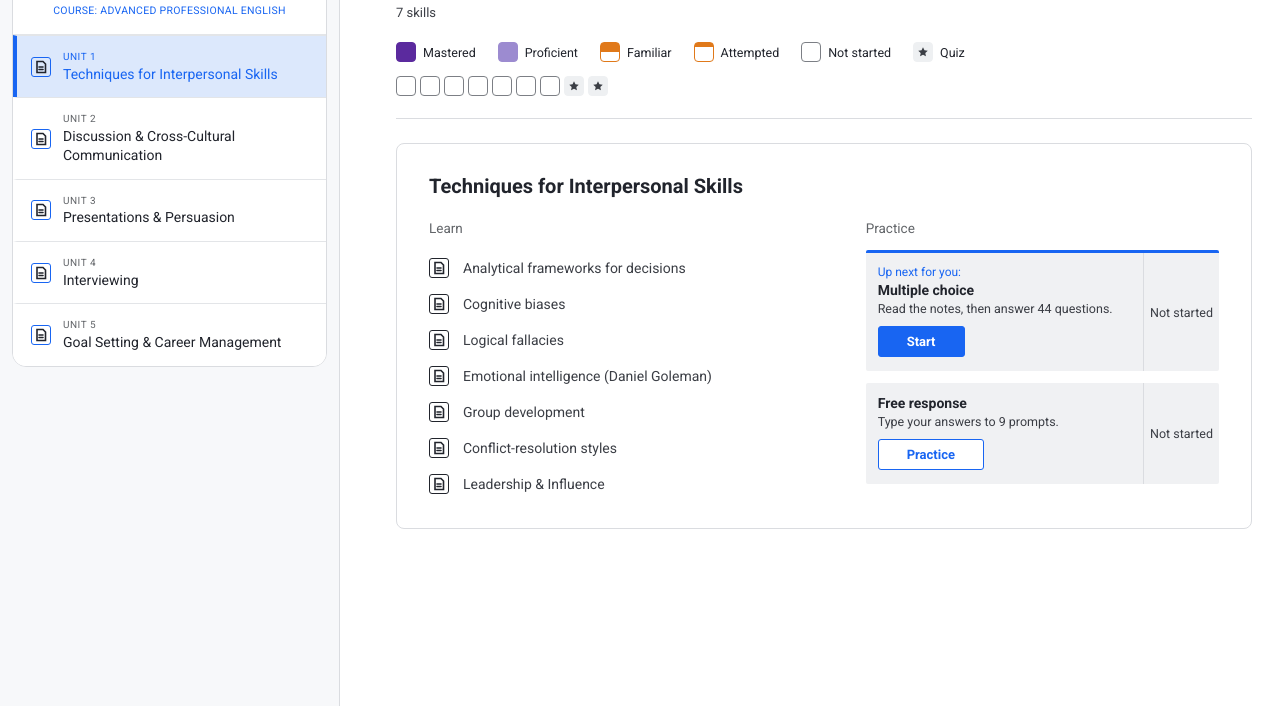
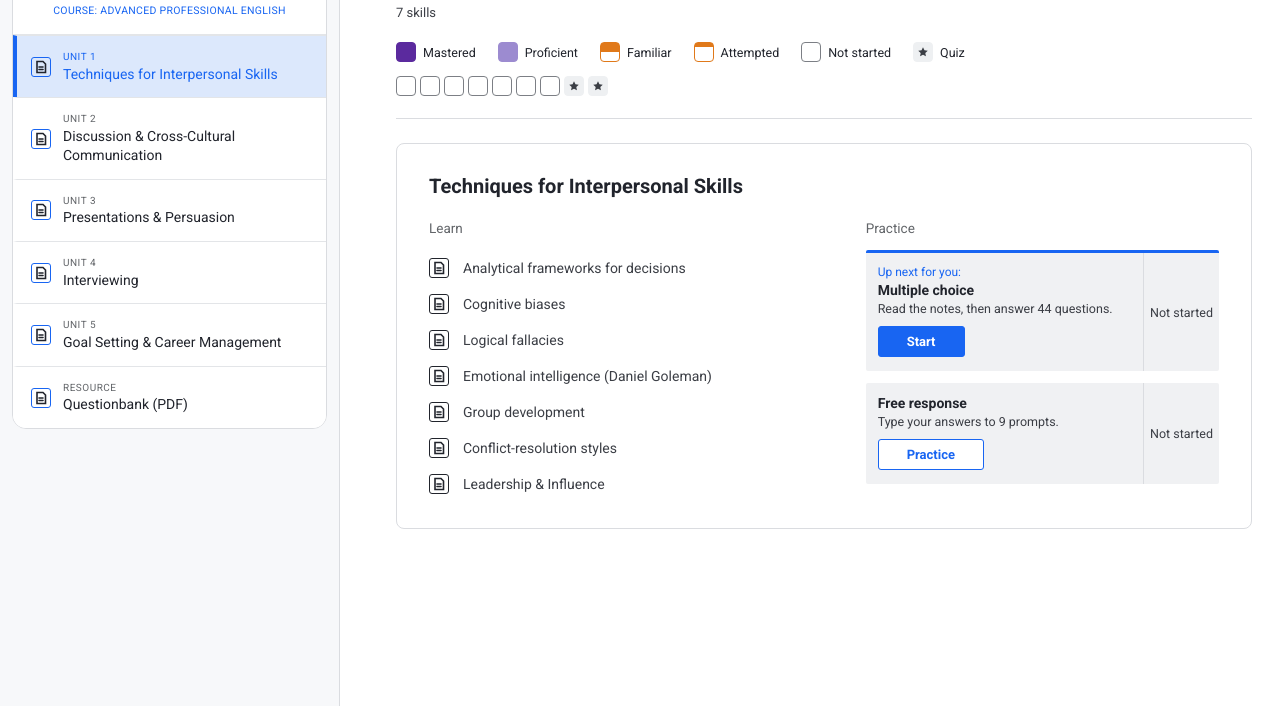
Before and after one commit to vishwabuilds/padl, a plain HTML site: page advanced_professional_communication.html in a window 1280 px wide. Shown: the part 94-800 px from the top of the page. Drawn offline with Linux system fonts and the light colour scheme.

Commit message:
Changed Questionbank location

```diff
--- a/advanced_professional_communication.html
+++ b/advanced_professional_communication.html
@@ -363,6 +363,7 @@ figure.dg.blank .lbl{visibility:hidden;}
 .kh-lab{font-size:13.5px;color:#626569;margin-bottom:14px;}
 .kh-row{display:flex;gap:14px;align-items:center;padding:8px 0;cursor:pointer;font-size:14px;color:#3B3E45;background:none;border:0;width:100%;text-align:left;}
 .kh-dl{text-decoration:none;box-sizing:border-box;}
+a.rd-item.kh-dl:hover{background:#F4F7FD;}
 .kh-row:hover span{color:#1865F2;text-decoration:underline;}
 .pg{width:20px;height:20px;border:1.5px solid #21242C;border-radius:3px;display:flex;align-items:center;justify-content:center;flex-shrink:0;}
 .kh-pr{display:flex;background:#F0F1F3;margin-bottom:12px;border-radius:2px;}
@@ -1834,13 +1835,13 @@ function renderCourse(){
   const nf=MODULES[m].frq.length,nm=MODULES[m].mcq.length;
   document.getElementById('startScreen').innerHTML=
   '<div class="kh"><aside class="kh-side"><div class="rd-sc"><div class="rd-top"><div class="kh-ico"><svg width="22" height="22" viewBox="0 0 24 24" fill="none" stroke="#fff" stroke-width="2.2" stroke-linecap="round"><path d="M4 5h16v11H9l-5 4z"/></svg></div><div><b>Advanced Professional English</b><small>5 UNITS</small></div></div><div class="rd-nav"><small>Course: Advanced Professional English</small></div>'+
-  ids.map((id,i)=>'<button class="rd-item kh-u'+(id===m?' sel':'')+'" data-u="'+id+'"><span class="pg">'+PGI+'</span><span><small>Unit '+(i+1)+'</small>'+NOTES[id].t+'</span></button>').join('')+'</div></aside>'+
+  ids.map((id,i)=>'<button class="rd-item kh-u'+(id===m?' sel':'')+'" data-u="'+id+'"><span class="pg">'+PGI+'</span><span><small>Unit '+(i+1)+'</small>'+NOTES[id].t+'</span></button>').join('')+'<a class="rd-item kh-dl" href="Advanced_Professional_English_Questionbank.pdf" download="Advanced_Professional_English_Questionbank.pdf"><span class="pg">'+PGI+'</span><span><small>Resource</small>Questionbank (PDF)</span></a></div></aside>'+
   '<main class="kh-main"><div class="kh-crumb">'+home+'<i>&bull;</i>English<i>&bull;</i>Advanced Professional English</div>'+
   '<h1>Unit '+m.slice(1)+': '+NOTES[m].t+'</h1><div class="kh-skills">'+T.length+' skills</div>'+
   '<div class="kh-legend"><span><i class="sq mastered"></i>Mastered</span><span><i class="sq prof"></i>Proficient</span><span><i class="sq fam"></i>Familiar</span><span><i class="sq att"></i>Attempted</span><span><i class="sq"></i>Not started</span><span><i class="sq ic">'+STAR+'</i>Quiz</span></div>'+
   '<div class="kh-prog">'+prog+'</div>'+
   '<div class="kh-card"><h2>'+NOTES[m].t+'</h2><div class="kh-cols"><div><div class="kh-lab">Learn</div>'+
-  T.map((t,i)=>'<button class="kh-row" data-t="'+i+'"><span class="pg">'+PGI+'</span><span>'+t+'</span></button>').join('')+(m==='m5'?'<a class="kh-row kh-dl" href="Advanced_Professional_English_Questionbank.pdf" download="Advanced_Professional_English_Questionbank.pdf"><span class="pg">'+PGI+'</span><span>Questionbank (PDF download)</span></a>':'')+'</div>'+
+  T.map((t,i)=>'<button class="kh-row" data-t="'+i+'"><span class="pg">'+PGI+'</span><span>'+t+'</span></button>').join('')+'</div>'+
   '<div><div class="kh-lab">Practice</div>'+
   '<div class="kh-pr next"><div><em>Up next for you:</em><b>Multiple choice</b><p>Read the notes, then answer '+nm+' questions.</p><button data-p="mcq">Start</button></div><div class="kh-st">'+stat(m,'mcq')+'</div></div>'+
   '<div class="kh-pr"><div><b>Free response</b><p>Type your answers to '+nf+' prompts.</p><button data-p="frq">Practice</button></div><div class="kh-st">'+stat(m,'frq')+'</div></div>'+
```
